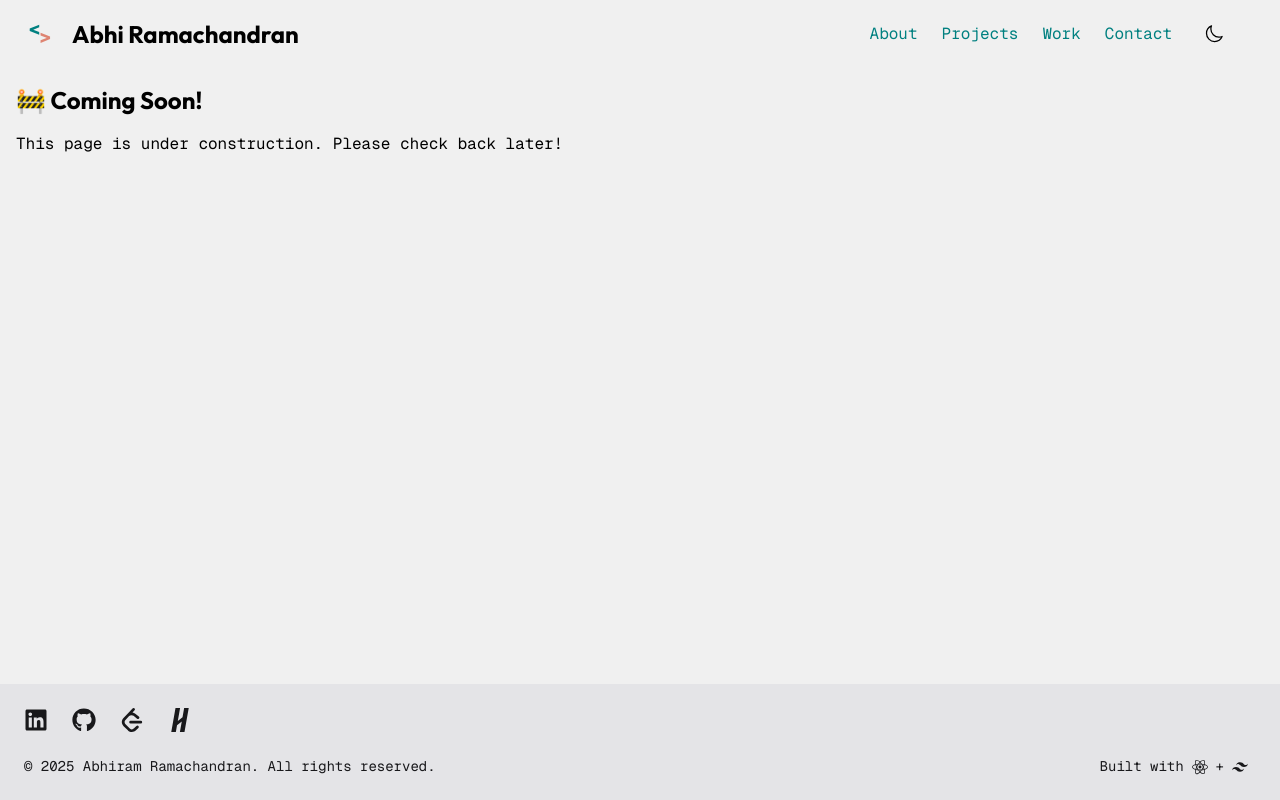
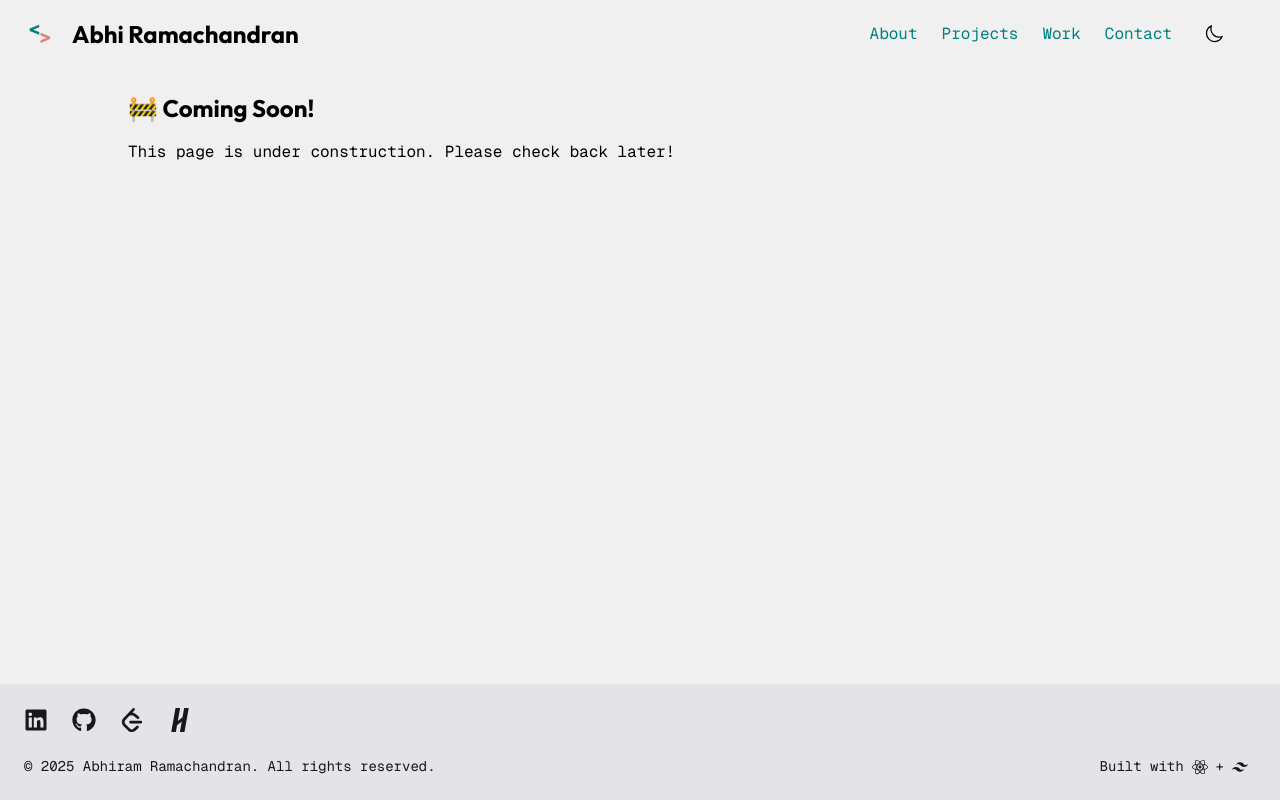
Before and after one commit to theabhiramr/theabhiramr, a React (Vite) app: page /contact in a window 1280 px wide. Built offline with nearby package versions, Linux system fonts and the light colour scheme.

Commit message:
(literal) window dressing

```diff
--- a/src/pages/Contact.jsx
+++ b/src/pages/Contact.jsx
@@ -1,6 +1,12 @@
+import React, { useEffect } from "react";
+
 const Contact = () => {
+    useEffect(() => {
+            document.title = "Abhi Ramachandran | Contact";
+            window.scrollTo(0, 0);
+          }, []);
     return (
-        <div className="p-4">
+        <div className="px-6 lg:px-32 py-6">
             <h1 className="font-outfit text-2xl font-bold mb-4">🚧 Coming Soon!</h1>
             <p className="font-geist-mono text-content">This page is under construction. Please check back later!</p>
         </div>
```
